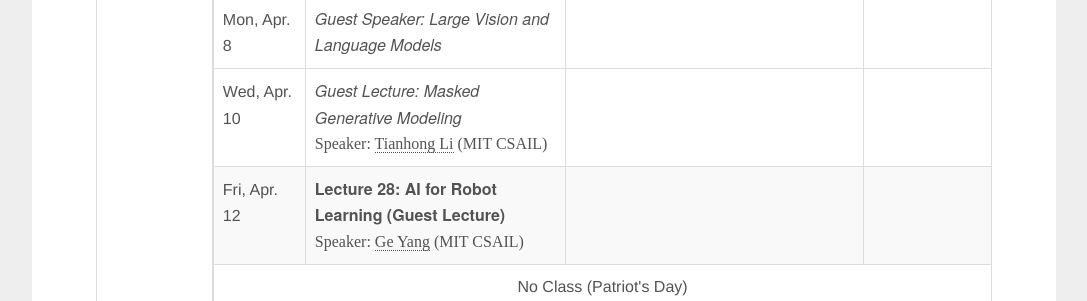
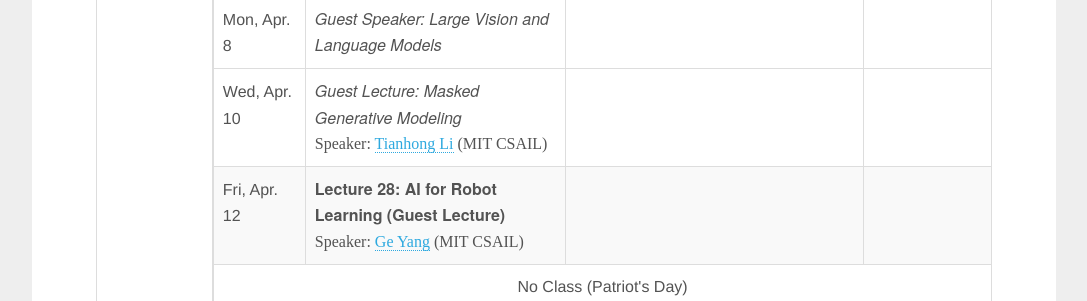
Before and after one commit to miayuanAI/CSCI3399, a plain HTML site: page s24/index.html in a window 1280 px wide. Shown: the part 6843-7144 px from the top of the page, without its empty margins (96-1183 px from the left). Drawn offline with Linux system fonts and the light colour scheme.

```diff
--- a/s24/index.html
+++ b/s24/index.html
@@ -1137,7 +1137,7 @@ Semantic/Instance/Panoptic segmentation </br> -->
           Guest Lecture: Masked Generative Modeling
 
           <div class="subtopic">
-                      Speaker: <a href="https://www.tianhongli.me/" target="_blank">Tianhong Li</a> (MIT CSAIL)
+                      Speaker: <a href="https://www.tianhongli.me/" target="_blank" style="color: #2EA9DF;">Tianhong Li</a> (MIT CSAIL)
           </div>
         </td>
         <td>
@@ -1173,7 +1173,7 @@ Neural implicit representations </br>
           <!-- Lecture 24: 3D Vision -->
 
           <div class="subtopic">
-                Speaker: <a href="https://www.episodeyang.com/" target="_blank">Ge Yang</a> (MIT CSAIL)
+                Speaker: <a href="https://www.episodeyang.com/" target="_blank" style="color: #2EA9DF;">Ge Yang</a> (MIT CSAIL)
           </div>
         </td>
         <td>
```
